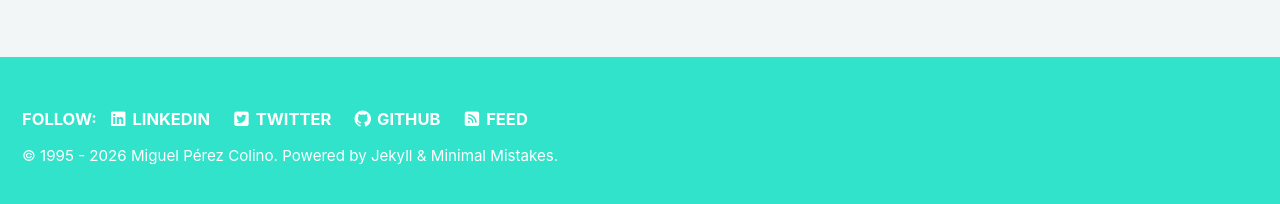
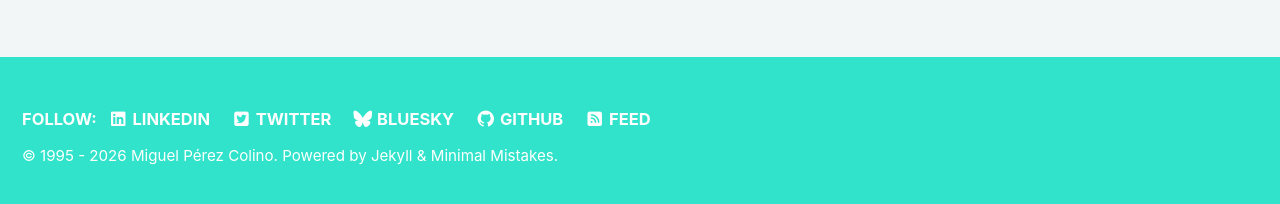
Before and after one commit to juanbrny/mmmmmmpc.github.io, a Jekyll site: the page built from _posts/2026-01-25-test-post.md, in a window 1280 px wide and 1340 px high. Shown: the part 1128-1332 px from the top of the window. Built offline with Jekyll 4.4.1, drawn with Linux system fonts in a browser that asks for light colours; cached includes are drawn as plain includes; some web fonts are replaced.

Commit message:
Added Bluesky

```diff
--- a/_config.yml
+++ b/_config.yml
@@ -144,6 +144,9 @@ footer:
     - label: "Twitter"
       icon: "fab fa-fw fa-twitter-square"
       url: "https://twitter.com/mmmmmmpc"
+    - label: "Bluesky"
+      icon: "fab fa-fw fa-bluesky"  # Font Awesome brand icon
+      url: "https://bsky.app/profile/mmmmmmpc.bsky.social"
     - label: "GitHub"
       icon: "fab fa-fw fa-github"
       url: "https://github.com/mmmmmmpc"
```
